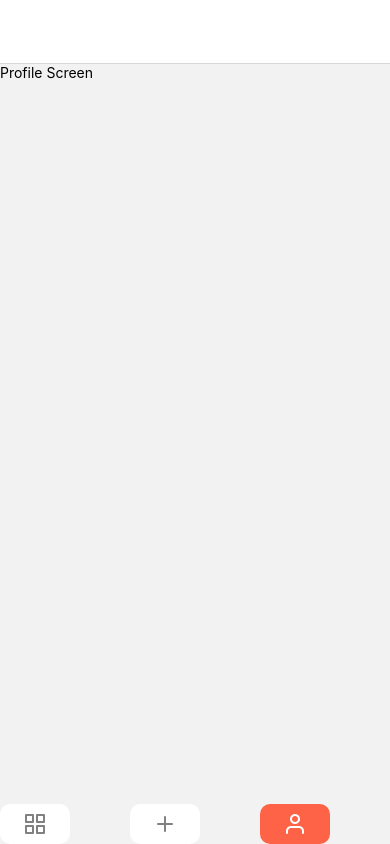
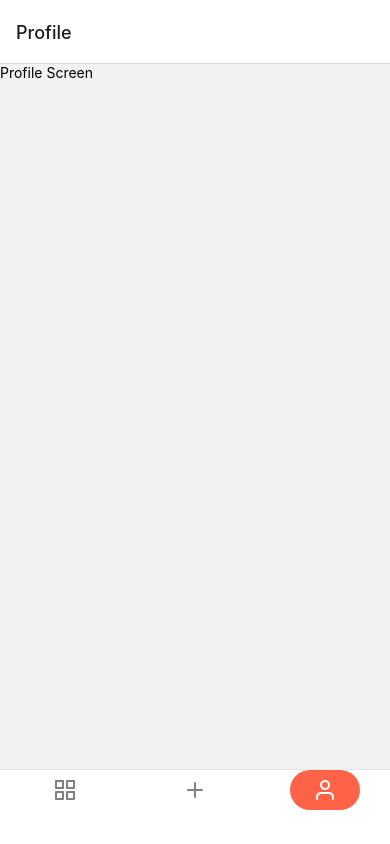
Before and after one commit to KryzhMax/react-native-Insta-clone, a React Native app: screen /Login in a window 390 px wide. Built offline with nearby package versions, Linux system fonts and the light colour scheme.

Commit message:
tabbar styling done

```diff
--- a/src/Component.js
+++ b/src/Component.js
@@ -116,6 +116,14 @@ export const styles = StyleSheet.create({
     width: 70,
     // paddingHorizontal: 5,
     paddingVertical: 5,
-    borderRadius: 10,
+    borderRadius: 40,
+  },
+  tabBar: {
+    flex: 1,
+    alignItems: "center",
+    paddingBottom: 34,
+    backgroundColor: "#fff",
+    borderTopWidth: 1,
+    borderTopColor: "#e5e5e5",
   },
 });
--- a/src/Screens/Home.js
+++ b/src/Screens/Home.js
@@ -5,11 +5,14 @@ import CreatePostsScreen from "./CreatePostsScreen";
 import PostsScreen from "./PostsScreen";
 import ProfileScreen from "./ProfileScreen";
 import CustomTabBar from "../common/CustomTabBar";
-import { styles } from "../Component";
 
 const Tabs = createBottomTabNavigator();
 
-export default function Home({ navigation }) {
+export default function Home(
+  {
+    /*navigation*/
+  }
+) {
   return (
     <Tabs.Navigator
       tabBar={(props) => <CustomTabBar {...props} />}
@@ -24,11 +27,13 @@ export default function Home({ navigation }) {
         name="PostsScreen"
         component={PostsScreen}
         options={{
-          title: "",
+          title: "Posts",
           iconName: "grid",
           headerStyle: {
             // backgroundColor: "#f4511e",
             backgroundColor: "#fff",
+            borderBottomWidth: 1,
+            borderBottomColor: "#e5e5e5",
           },
           headerTintColor: "#fff",
           headerTitleStyle: {
@@ -49,12 +54,12 @@ export default function Home({ navigation }) {
       <Tabs.Screen
         name="CreatePostsScreen"
         component={CreatePostsScreen}
-        options={{ title: "", iconName: "plus" }}
+        options={{ title: "Create post", iconName: "plus" }}
       />
       <Tabs.Screen
         name="ProfileScreen"
         component={ProfileScreen}
-        options={{ title: "", iconName: "user" }}
+        options={{ title: "Profile", iconName: "user" }}
       />
     </Tabs.Navigator>
   );
--- a/src/common/CustomTabBar.js
+++ b/src/common/CustomTabBar.js
@@ -44,7 +44,7 @@ export default function CustomTabBar({ state, descriptors, navigation }) {
             testID={options.tabBarTestID}
             onPress={onPress}
             onLongPress={onLongPress}
-            style={styles.container}
+            style={styles.tabBar}
           >
             <View
               style={{
@@ -56,7 +56,6 @@ export default function CustomTabBar({ state, descriptors, navigation }) {
                 style={{ color: isFocused ? "white" : "grey" }}
                 name={options.iconName}
                 size={24}
-                // color={options.color}
               />
               {/* <Text style={{ color: isFocused ? "#673ab7" : "#222" }}>
               {label}
```
